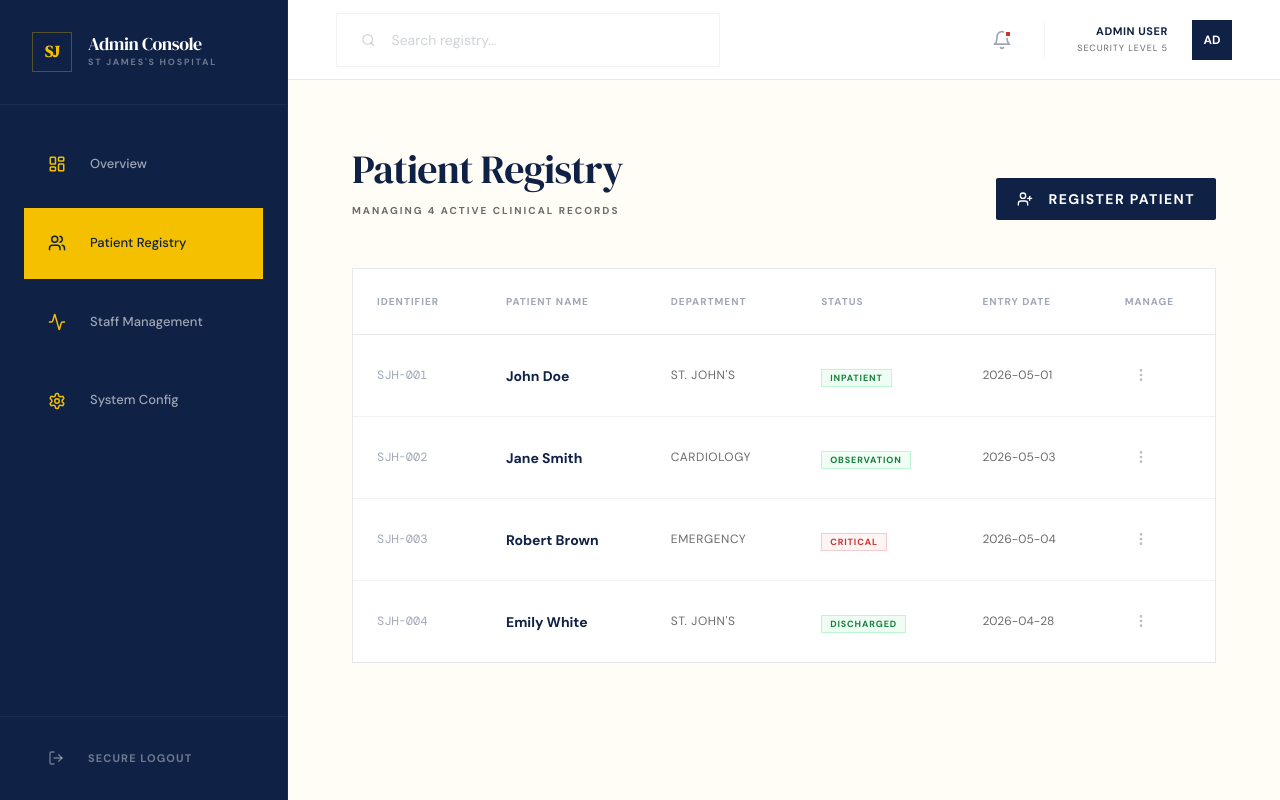
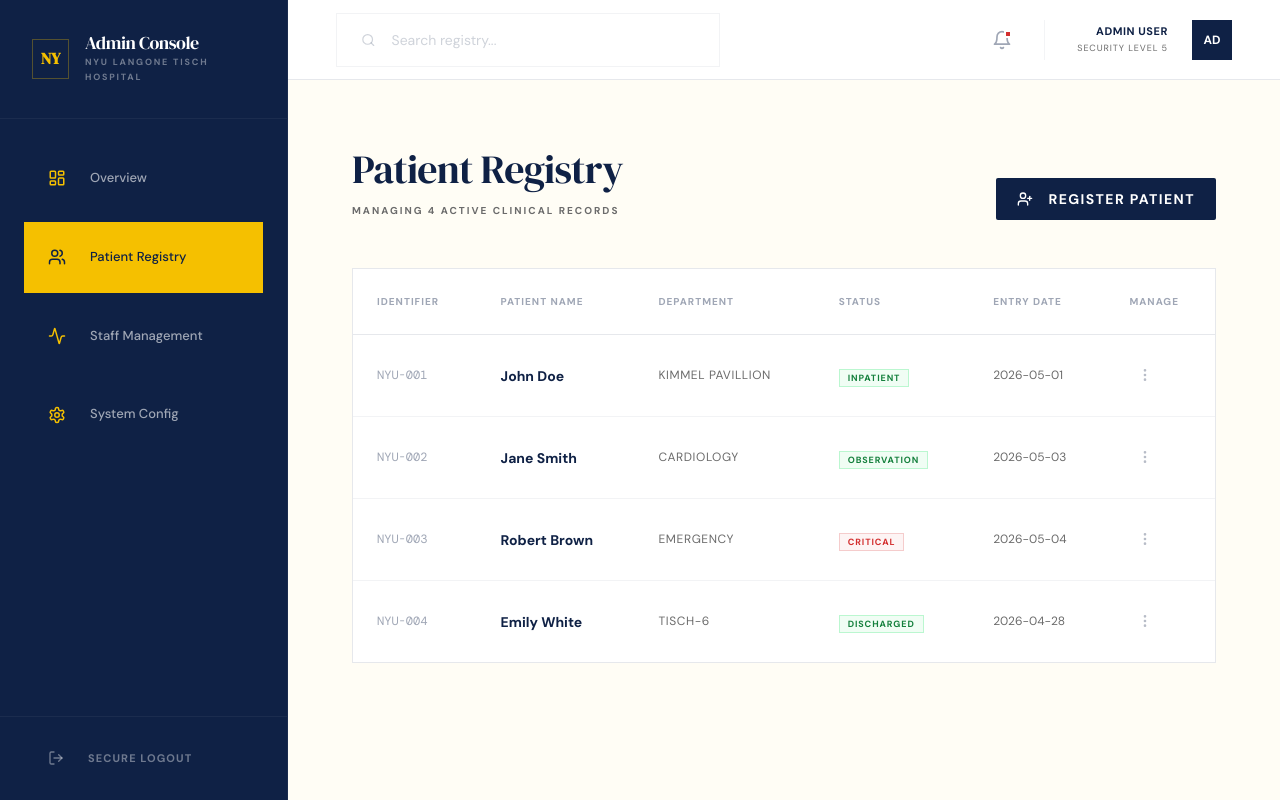
Before and after one commit to Xconmax245/st-james-hospital, a Next.js app: page /dashboard in a window 1280 px wide. Built offline with nearby package versions, Linux system fonts and the light colour scheme.

Commit message:
Final Branding Purge: Removed all references to St James and SJH. Official NYU Langone Tisch Hospital build.

```diff
--- a/package.json
+++ b/package.json
@@ -1,5 +1,5 @@
 {
-  "name": "saint-james",
+  "name": "nyu-langone-portal",
   "version": "0.1.0",
   "private": true,
   "scripts": {
--- a/src/app/(admin)/dashboard/page.tsx
+++ b/src/app/(admin)/dashboard/page.tsx
@@ -15,10 +15,10 @@ import {
 import { cn } from "@/lib/utils";
 
 const patients = [
-  { id: "SJH-001", name: "John Doe", ward: "St. John's", status: "Inpatient", admission: "2026-05-01" },
-  { id: "SJH-002", name: "Jane Smith", ward: "Cardiology", status: "Observation", admission: "2026-05-03" },
-  { id: "SJH-003", name: "Robert Brown", ward: "Emergency", status: "Critical", admission: "2026-05-04" },
-  { id: "SJH-004", name: "Emily White", ward: "St. John's", status: "Discharged", admission: "2026-04-28" },
+  { id: "NYU-001", name: "John Doe", ward: "Kimmel Pavillion", status: "Inpatient", admission: "2026-05-01" },
+  { id: "NYU-002", name: "Jane Smith", ward: "Cardiology", status: "Observation", admission: "2026-05-03" },
+  { id: "NYU-003", name: "Robert Brown", ward: "Emergency", status: "Critical", admission: "2026-05-04" },
+  { id: "NYU-004", name: "Emily White", ward: "Tisch-6", status: "Discharged", admission: "2026-04-28" },
 ];
 
 export default function AdminDashboard() {
@@ -29,10 +29,10 @@ export default function AdminDashboard() {
       {/* Sidebar */}
       <aside className="w-72 bg-navy text-white flex flex-col shrink-0 border-r border-white/5">
         <div className="p-space-4 border-b border-white/5 flex items-center gap-space-2">
-          <div className="w-10 h-10 border border-gold/30 flex items-center justify-center text-gold font-display font-bold">SJ</div>
+          <div className="w-10 h-10 border border-gold/30 flex items-center justify-center text-gold font-display font-bold">NY</div>
           <div>
             <p className="text-white font-display text-lg leading-tight tracking-tight">Admin Console</p>
-            <p className="text-[9px] text-white/40 uppercase tracking-[0.2em] font-bold">St James&apos;s Hospital</p>
+            <p className="text-[9px] text-white/40 uppercase tracking-[0.2em] font-bold">NYU Langone Tisch Hospital</p>
           </div>
         </div>
 
--- a/src/app/(dashboard)/patient/[id]/page.tsx
+++ b/src/app/(dashboard)/patient/[id]/page.tsx
@@ -37,7 +37,7 @@ const DEMO_DATA = {
       onDuty: false
     },
     {
-      name: "Dr. James Wilson",
+      name: "Dr. Robert Wilson",
       role: "Specialist" as const,
       responsibility: "Physical Rehabilitation Lead",
       experience: "12 Years Exp.",
--- a/src/app/layout.tsx
+++ b/src/app/layout.tsx
@@ -26,8 +26,8 @@ const mono = DM_Mono({
 });
 
 export const metadata: Metadata = {
-  title: "St James's Hospital",
-  description: "Ireland's largest acute academic teaching hospital.",
+  title: "NYU Langone Health | Tisch Hospital",
+  description: "Advanced clinical care and research at NYU Langone Tisch Hospital.",
 };
 
 export default function RootLayout({
--- a/src/components/layout/SearchModal.tsx
+++ b/src/components/layout/SearchModal.tsx
@@ -104,7 +104,7 @@ export const SearchModal = ({ isOpen, onClose }: { isOpen: boolean; onClose: ()
                 <span className="flex items-center gap-1"><Command size={10} /> Navigate</span>
                 <span className="flex items-center gap-1">Esc Exit</span>
               </div>
-              <span className="text-gold">St James&apos;s Search</span>
+              <span className="text-gold">Institutional Search</span>
             </div>
           </motion.div>
         </div>
```
Also changed, not shown: 1 other file (tests, documents, lock files or other folders).
